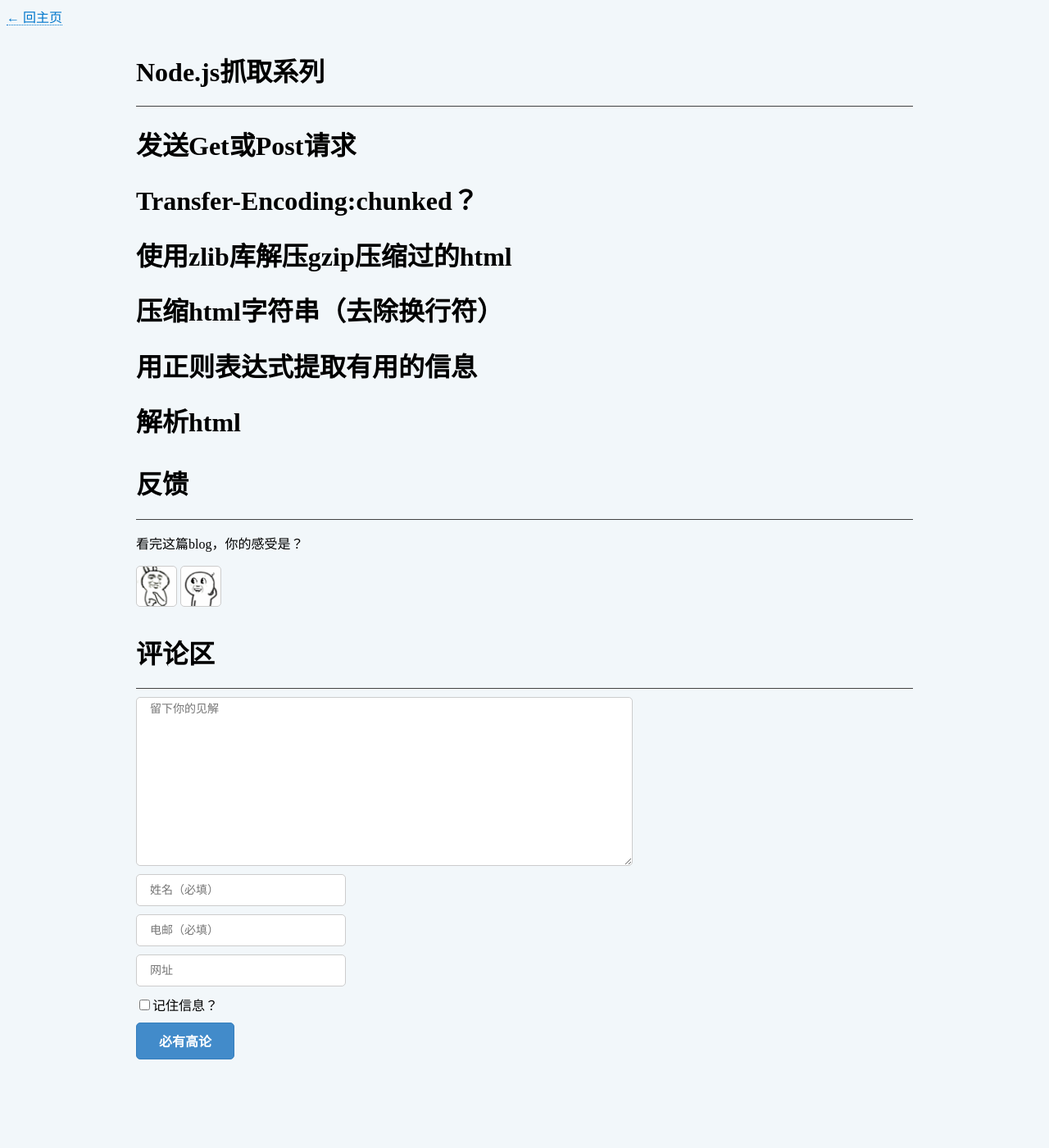
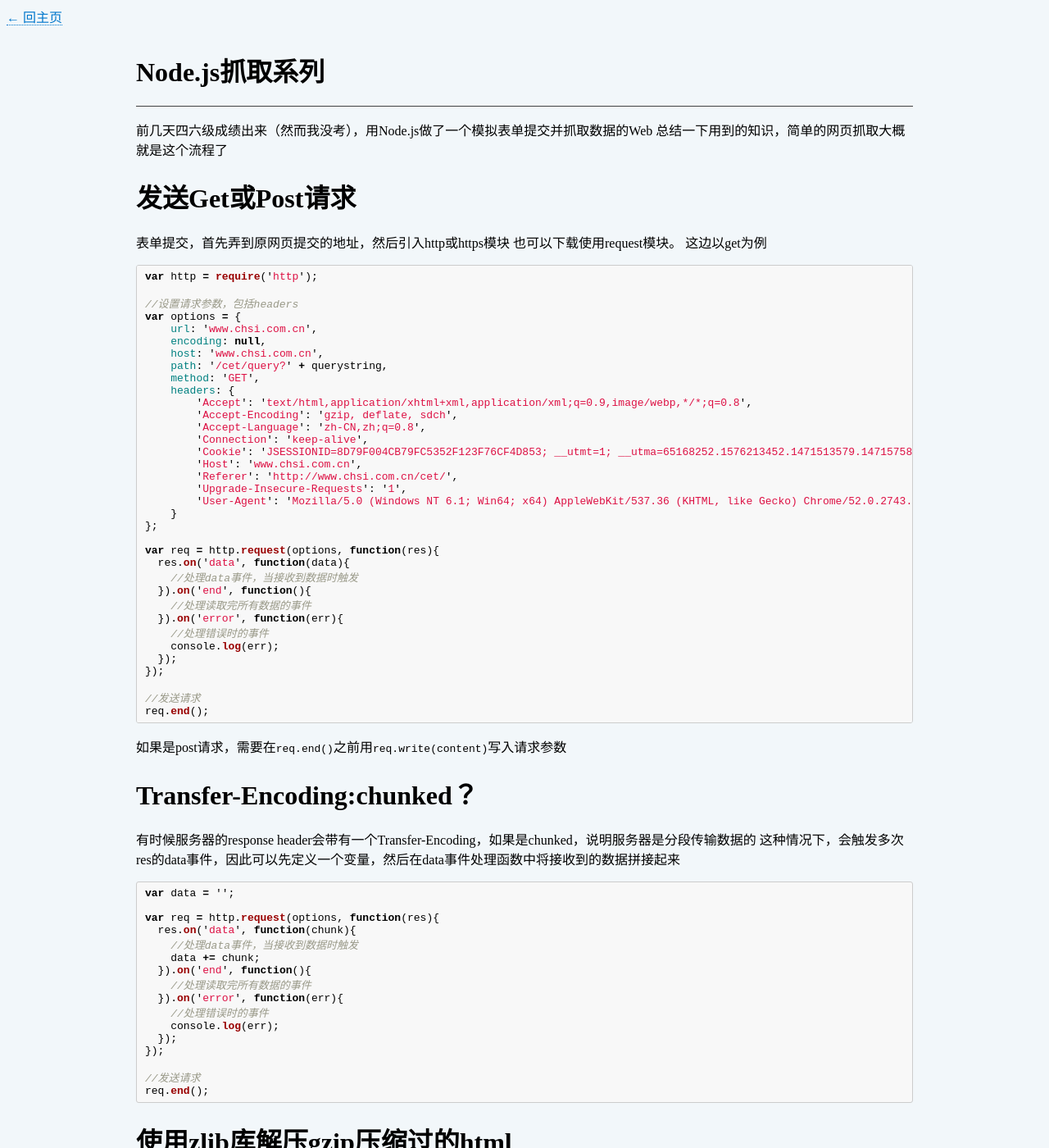
Before and after one commit to ChuChencheng/ChuChencheng.github.io, a Jekyll site: the page built from _posts/2016-08-19-nodejs-crawl.md, in a window 1280 px wide and 1400 px high. Shown: the whole window at 82% size. Built offline with Jekyll 4.4.1, drawn with Linux system fonts in a browser that asks for light colours; nearby versions of some CDN libraries.

Commit message:
update comments function

````diff
--- a/_posts/2016-08-19-nodejs-crawl.md
+++ b/_posts/2016-08-19-nodejs-crawl.md
@@ -2,9 +2,78 @@
 title: Node.js抓取系列
 ---
 
+前几天四六级成绩出来（然而我没考），用Node.js做了一个模拟表单提交并抓取数据的Web
+总结一下用到的知识，简单的网页抓取大概就是这个流程了
+
 # 发送Get或Post请求
 
+表单提交，首先弄到原网页提交的地址，然后引入http或https模块
+也可以下载使用request模块。
+这边以get为例
+
+```javascript
+var http = require('http');
+
+//设置请求参数，包括headers
+var options = {
+    url: 'www.chsi.com.cn',
+    encoding: null,
+    host: 'www.chsi.com.cn',
+    path: '/cet/query?' + querystring,
+    method: 'GET',
+    headers: {
+        'Accept': 'text/html,application/xhtml+xml,application/xml;q=0.9,image/webp,*/*;q=0.8',
+        'Accept-Encoding': 'gzip, deflate, sdch',
+        'Accept-Language': 'zh-CN,zh;q=0.8',
+        'Connection': 'keep-alive',
+        'Cookie': 'JSESSIONID=8D79F004CB79FC5352F123F76CF4D853; __utmt=1; __utma=65168252.1576213452.1471513579.1471575867.1471575870.3; __utmb=65168252.5.10.1471575870; __utmc=65168252; __utmz=65168252.1471575870.3.3.utmcsr=baidu|utmccn=(organic)|utmcmd=organic|utmctr=%E5%AD%A6%E4%BF%A1%E7%BD%91',
+        'Host': 'www.chsi.com.cn',
+        'Referer': 'http://www.chsi.com.cn/cet/',
+        'Upgrade-Insecure-Requests': '1',
+        'User-Agent': 'Mozilla/5.0 (Windows NT 6.1; Win64; x64) AppleWebKit/537.36 (KHTML, like Gecko) Chrome/52.0.2743.116 Safari/537.36'
+    }
+};
+
+var req = http.request(options, function(res){
+  res.on('data', function(data){
+    //处理data事件，当接收到数据时触发
+  }).on('end', function(){
+    //处理读取完所有数据的事件
+  }).on('error', function(err){
+    //处理错误时的事件
+    console.log(err);
+  });
+});
+
+//发送请求
+req.end();
+```
+
+如果是post请求，需要在`req.end()`之前用`req.write(content)`写入请求参数
+
 # Transfer-Encoding:chunked？
+
+有时候服务器的response header会带有一个Transfer-Encoding，如果是chunked，说明服务器是分段传输数据的
+这种情况下，会触发多次res的data事件，因此可以先定义一个变量，然后在data事件处理函数中将接收到的数据拼接起来
+
+```javascript
+var data = '';
+
+var req = http.request(options, function(res){
+  res.on('data', function(chunk){
+    //处理data事件，当接收到数据时触发
+    data += chunk;
+  }).on('end', function(){
+    //处理读取完所有数据的事件
+  }).on('error', function(err){
+    //处理错误时的事件
+    console.log(err);
+  });
+});
+
+//发送请求
+req.end();
+```
 
 # 使用zlib库解压gzip压缩过的html
 
--- a/js/post.js
+++ b/js/post.js
@@ -47,7 +47,7 @@ $.extend(PostEvents.prototype, {
     }).done(function(data){
       if(data.success){
         $.each(data.data, function(key, value){
-          self.$comments.prepend(self.generateCommentHtml(value));
+          self.$comments.append(self.generateCommentHtml(value));
         });
       }else{
         console.log(data.msg);
@@ -78,7 +78,8 @@ $.extend(PostEvents.prototype, {
       dataType: 'json'
     }).done(function(data){
       if(data.success){
-        self.$comments.prepend(self.generateCommentHtml($.extend({}, self.serializeToObject(self.$addCommentForm), data.data)));
+        alert('评论成功');
+        self.$comments.append(self.generateCommentHtml($.extend({}, self.serializeToObject(self.$addCommentForm), data.data)));
         self.clearForm(self.$addCommentForm);
         self.fillCookies(self.$addCommentForm);
       }else{
````
Also changed, not shown: _posts/2016-08-29-nodejs-send-mail.md (added, +55 -0 lines).
